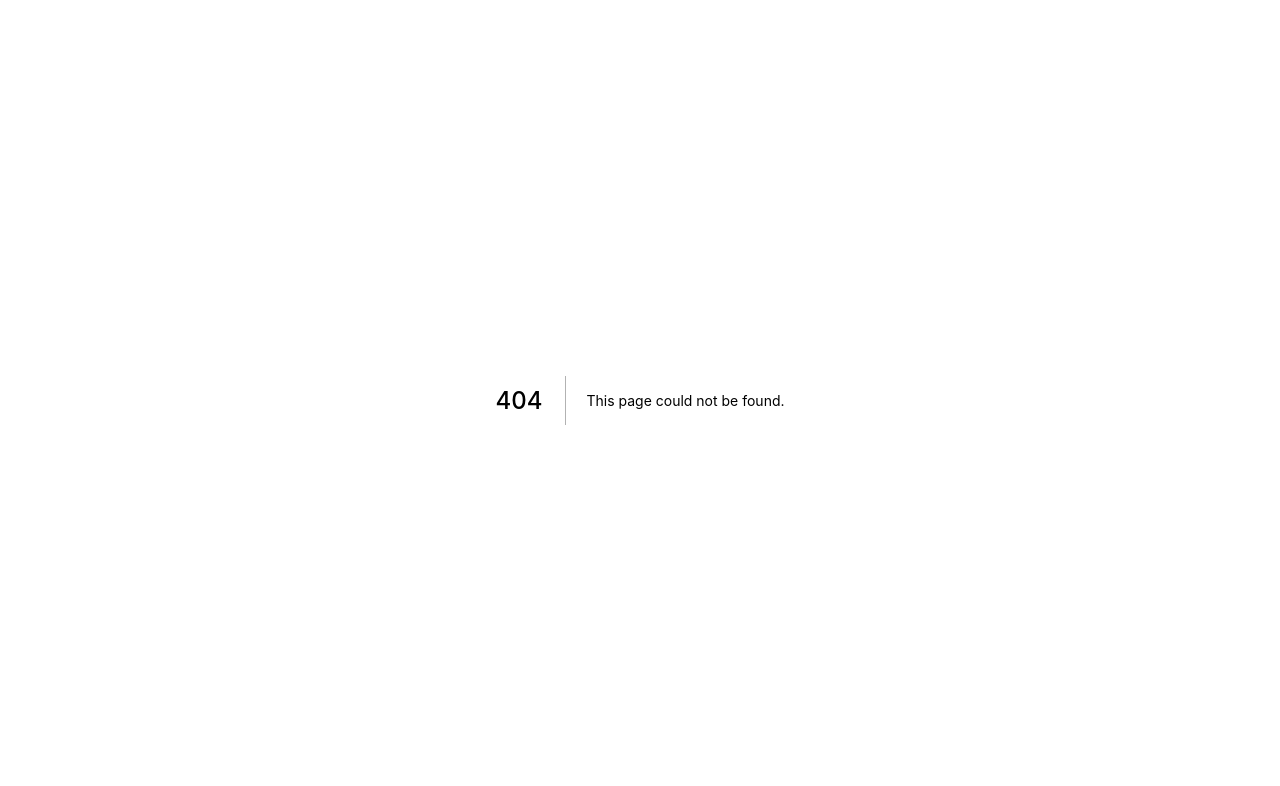
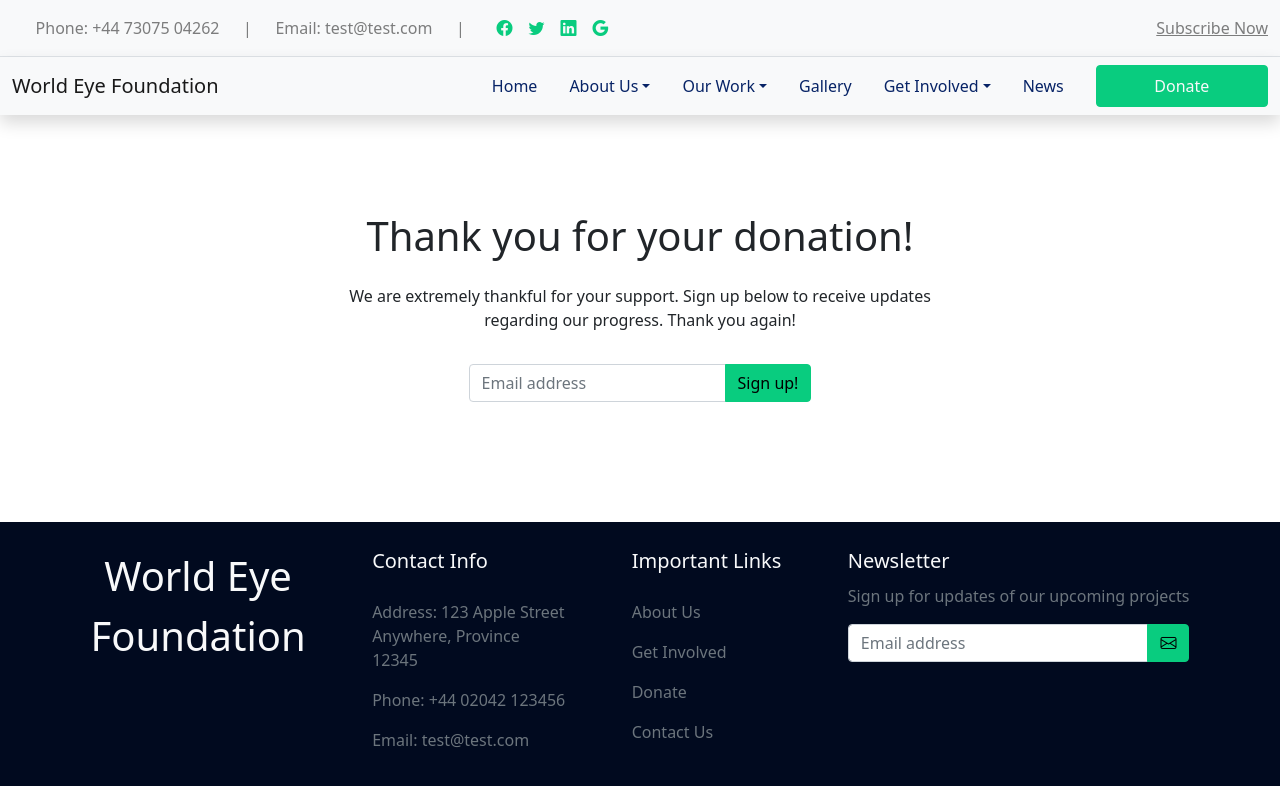
Before and after one commit to kentond18/wef-site, a Next.js app: page /donate-complete in a window 1280 px wide. Before the commit this address had no page. Shown: the top 786 px of the page. Built offline with nearby package versions, Linux system fonts and the light colour scheme; a web font is replaced by a local one.

Commit message:
added dontae complete page and routing post payment completion

```diff
--- a/pages/components/Footer.js
+++ b/pages/components/Footer.js
@@ -47,7 +47,8 @@ const Footer = (props) => {
 							<input
 								type="email"
 								className="form-control col-6"
-								id="autoSizingInputGroup"
+								name="emailAddress"
+								id="emailInput"
 								placeholder="Email address"
 								required
 							/>
--- /dev/null
+++ b/pages/donate-complete.js
@@ -0,0 +1,35 @@
+import Footer from "./components/Footer";
+import NavBar from "./components/NavBar";
+
+const donateComplete = (props) => {
+	return (
+		<body className="vh-100 d-flex flex-column">
+			<NavBar />
+			<div className="container w-50 py-3 h-50 d-flex flex-column justify-content-center">
+				<h1 className="text-center">Thank you for your donation!</h1>
+				<p className="text-center pt-3">
+					We are extremely thankful for your support. Sign up below to
+					receive updates regarding our progress. Thank you again!
+				</p>
+				<form action="/email-signup" className="align-self-center py-3">
+					<div className="input-group">
+						<input
+							className="form-control"
+							type="email"
+							name="emailAddress"
+							id="emailInput"
+							placeholder="Email address"
+							required
+						/>
+						<button type="submit" className="btn btn-primary">
+							Sign up!
+						</button>
+					</div>
+				</form>
+			</div>
+			<Footer />
+		</body>
+	);
+};
+
+export default donateComplete;
```
Also changed, not shown: pages/components/DonateBlock.js (+14 -6 lines).
